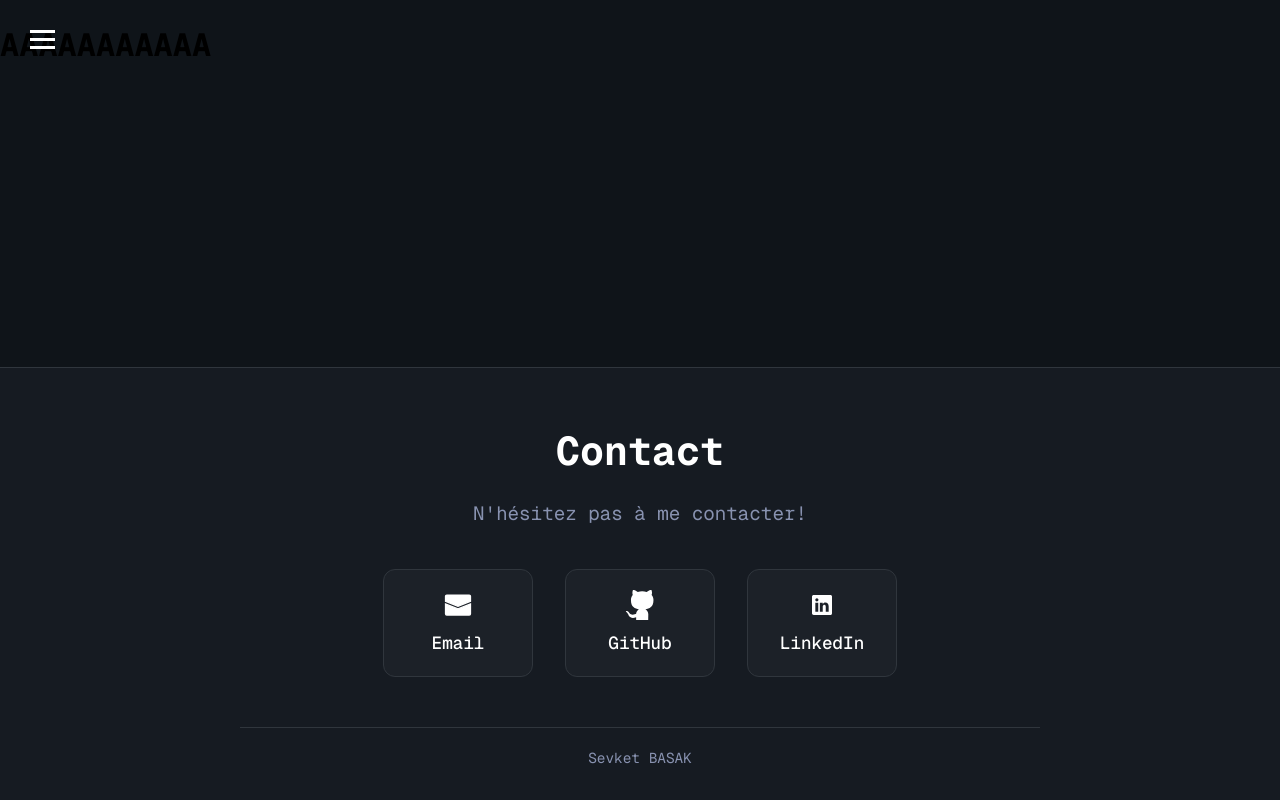
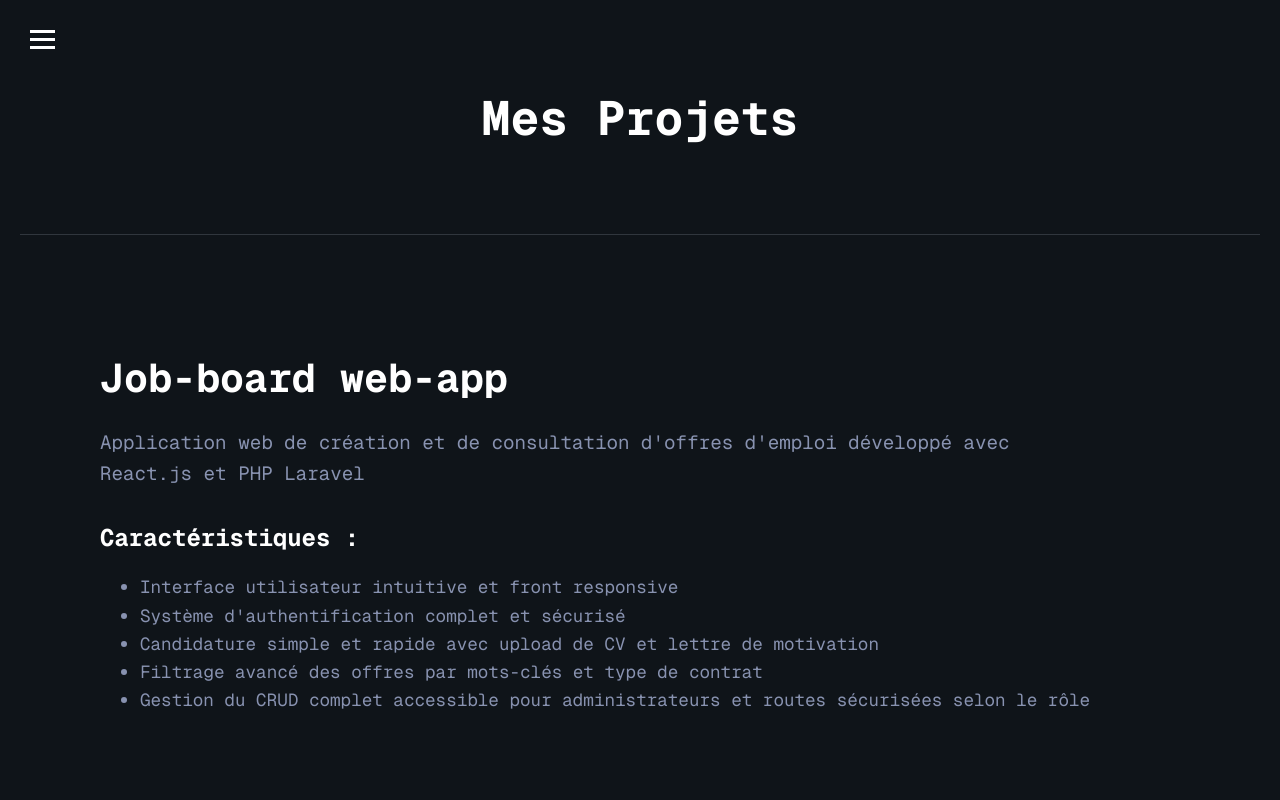
Before and after one commit to sevketbasak/Portfolio, a React (Vite) app: page /projects in a window 1280 px wide. Shown: the top 800 px of the page. Built offline with nearby package versions, Linux system fonts and the light colour scheme.

Commit message:
Updated projects page

```diff
--- a/src/components/Navbar.jsx
+++ b/src/components/Navbar.jsx
@@ -92,7 +92,7 @@ function Navbar() {
           position: fixed;
           top: 0;
           left: -300px;
-          width: 200px;
+          width: 250px;
           height: 100vh;
           background-color: #161b22;
           padding: 80px 20px 20px 20px;
--- a/src/pages/Projects.jsx
+++ b/src/pages/Projects.jsx
@@ -1,8 +1,142 @@
-import { ReactTyped } from "react-typed";
-import { Card } from "@mui/material";
+import React from "react";
 
 function Projects() {
-  return <h1>AAAAAAAAAAA</h1>;
+  return (
+    <div style={styles.container}>
+      <h1 style={styles.header}>Mes Projets</h1>
+
+      <hr style={styles.divider} />
+
+      <div style={styles.projectSection}>
+        <div style={styles.project}>
+          <h2 style={styles.projectTitle}>Job-board web-app</h2>
+          <p style={styles.projectDescription}>
+            Application web de création et de consultation d'offres d'emploi
+            développé avec React.js et PHP Laravel
+          </p>
+          <div style={styles.detailsSection}>
+            <h3 style={styles.detailsTitle}>Caractéristiques :</h3>
+            <ul style={styles.detailsList}>
+              <li>Interface utilisateur intuitive et front responsive</li>
+              <li>Système d'authentification complet et sécurisé</li>
+              <li>
+                Candidature simple et rapide avec upload de CV et lettre de
+                motivation
+              </li>
+              <li>
+                Filtrage avancé des offres par mots-clés et type de contrat
+              </li>
+              <li>
+                Gestion du CRUD complet accessible pour administrateurs et
+                routes sécurisées selon le rôle
+              </li>
+            </ul>
+          </div>
+        </div>
+
+        <hr style={styles.divider} />
+
+        <div style={styles.project}>
+          <h2 style={styles.projectTitle}>MemoriaCam</h2>
+          <p style={styles.projectDescription}>
+            Application mobile d'enregistrement vidéo en mode kiosque développé
+            avec React Native
+          </p>
+          <div style={styles.detailsSection}>
+            <h3 style={styles.detailsTitle}>Caractéristiques :</h3>
+            <ul style={styles.detailsList}>
+              <li>
+                Enregistrement de vidéos d'une minute pour divers événements
+              </li>
+              <li>Interface minimaliste et intuitive</li>
+              <li>Filtrage des vidéos selon utilisateur et date</li>
+              <li>
+                Galerie et paramètres accessibles uniquement par administrateur
+              </li>
+              <li>Conçu pour utilisation sur tablettes idéalement</li>
+            </ul>
+          </div>
+        </div>
+
+        <hr style={styles.divider} />
+
+        <div style={styles.project}>
+          <h2 style={styles.projectTitle}>LangIA</h2>
+          <p style={styles.projectDescription}>
+            Système de prédiction de langue utilisant l'intelligence
+            artificielle.
+          </p>
+          <div style={styles.detailsSection}>
+            <h3 style={styles.detailsTitle}>Caractéristiques :</h3>
+            <ul style={styles.detailsList}>
+              <li>Support de 7 langues différentes</li>
+              <li>Dataset enrichi avec des centaines de phrases par langue</li>
+              <li>Haute précision dans la détection de phrases</li>
+            </ul>
+          </div>
+        </div>
+      </div>
+
+      <style>{`
+        @keyframes fadeIn {
+          from { opacity: 0; }
+          to { opacity: 1; }
+        }
+      `}</style>
+    </div>
+  );
 }
 
+const styles = {
+  container: {
+    padding: "50px 20px",
+    animation: "fadeIn 0.5s ease-in-out",
+  },
+  header: {
+    color: "white",
+    fontSize: "3rem",
+    textAlign: "center",
+    marginBottom: "80px",
+  },
+  projectSection: {
+    marginBottom: "100px",
+    maxWidth: "1000px",
+    marginLeft: "80px",
+  },
+  project: {
+    color: "white",
+    padding: "40px 0",
+    transition: "transform 0.3s ease",
+  },
+  projectTitle: {
+    fontSize: "2.5rem",
+    marginBottom: "20px",
+    color: "white",
+  },
+  projectDescription: {
+    fontSize: "1.2rem",
+    lineHeight: "1.6",
+    color: "#8892b0",
+    marginBottom: "20px",
+  },
+  detailsSection: {
+    marginTop: "30px",
+  },
+  detailsTitle: {
+    fontSize: "1.5rem",
+    marginBottom: "15px",
+    color: "white",
+  },
+  detailsList: {
+    color: "#8892b0",
+    fontSize: "1.1rem",
+    lineHeight: "1.6",
+  },
+  divider: {
+    border: "none",
+    borderTop: "1px solid #30363d",
+    margin: "40px 0",
+  },
+};
+
 export default Projects;
```
Also changed, not shown: 1 other file (tests, documents, lock files or other folders).
